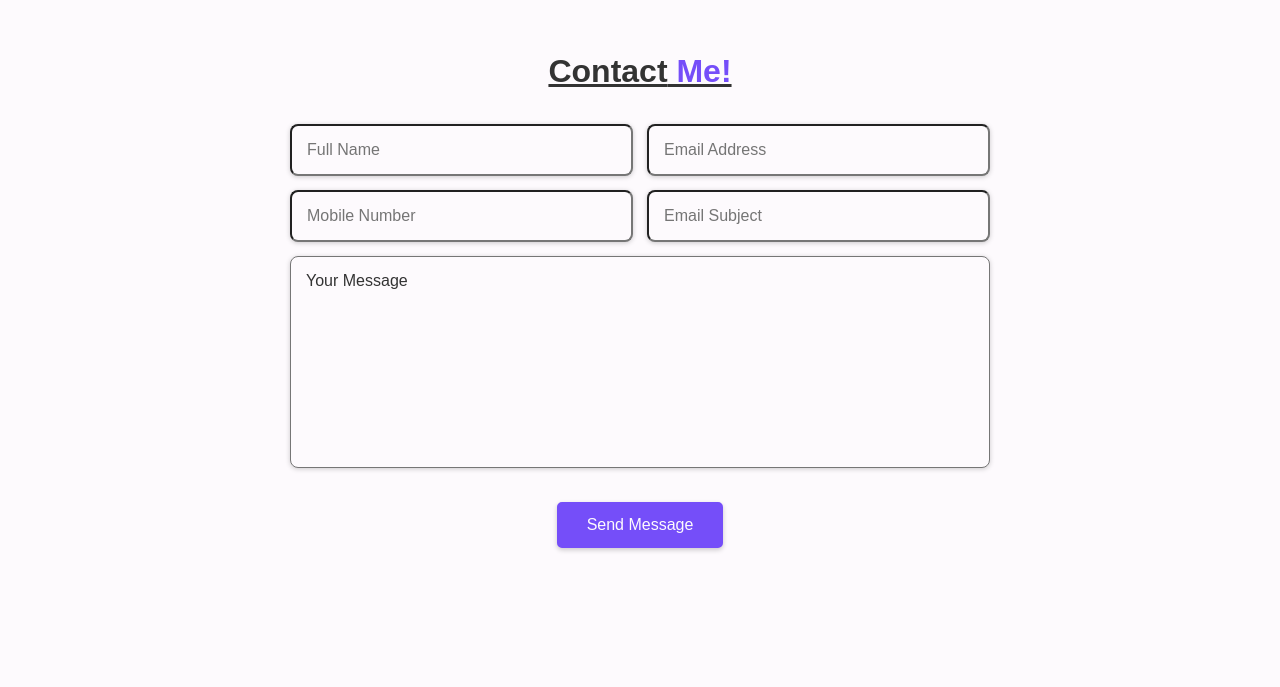
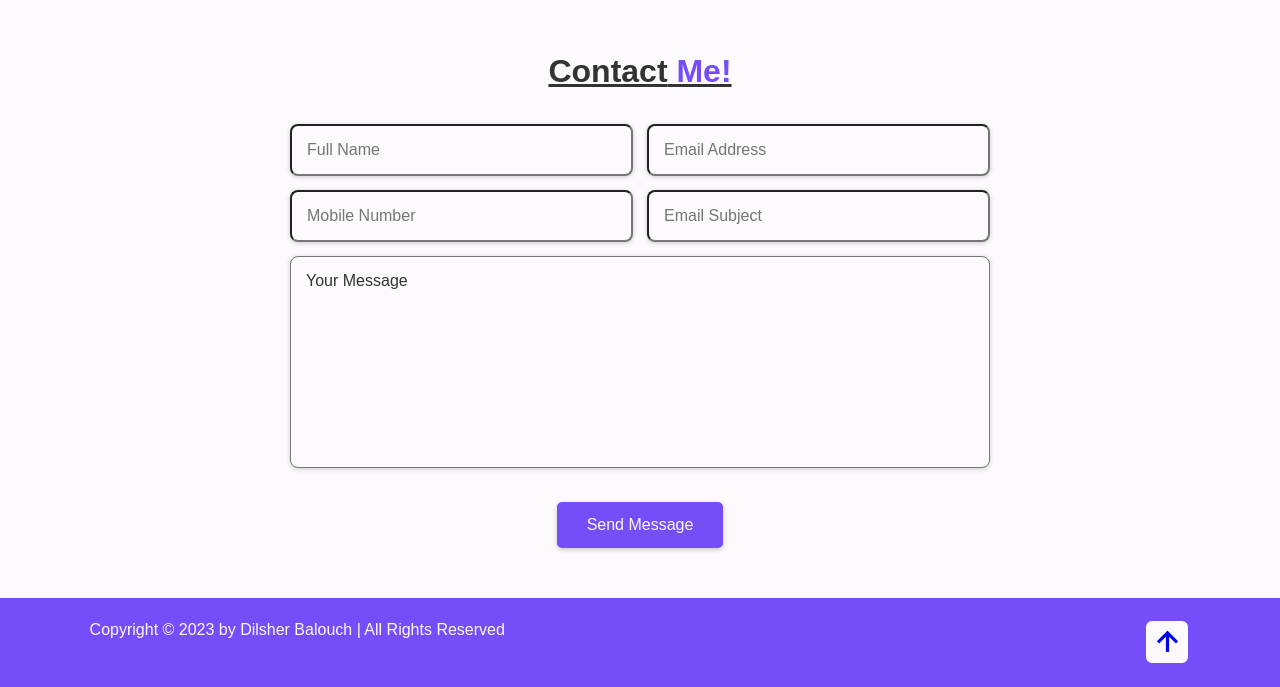
Before and after one commit to DilsherB/modern-portfolio, a website with bundled scripts: page src/index.html in a window 1280 px wide. Shown: the part 4230-4917 px from the top of the page. Before the commit the page ends 4828 px from the top, so only its background shows below. Built offline with nearby package versions, Linux system fonts and the light colour scheme.

Commit message:
footer completed.

```diff
--- a/src/index.html
+++ b/src/index.html
@@ -247,6 +247,16 @@
         <input type="submit" value="Send Message" class="btn">
       </form>
     </section>
+
+    <!-- Footer Section -->
+    <footer class="footer">
+      <div class="footer-text">
+        <p>Copyright &copy; 2023 by Dilsher Balouch | All Rights Reserved</p>
+      </div>
+      <div class="footerIcon-top">
+        <a href="#home"><i class='bx bx-up-arrow-alt' ></i></a>
+      </div>
+    </footer>
   </body>
   <script src="index.js"></script>
 </html>
--- a/src/style.css
+++ b/src/style.css
@@ -435,3 +435,34 @@ h4 {
   margin-top: 2rem;
   cursor: pointer;
 }
+
+.footer {
+  height: fit-content;
+  display: flex;
+  justify-content: space-between;
+  align-items: center;
+  flex-wrap: wrap;
+  padding: 2rem 7%;
+  background: var(--main-color);
+}
+
+.footer p {
+  color: var(--white-color);
+  font-size: 1.6rem;
+}
+
+.footer .footerIcon-top a {
+  display: inline-flex;
+  justify-content: center;
+  align-items: center;
+  padding: 0.2rem;
+  background: var(--white-color);
+  border-radius: 0.8rem;
+  border: 0.2rem solid var(--main-color);
+  outline: 0.2rem solid transparent;
+  transition: 0.5s ease;
+}
+
+.footer .footerIcon-top a:hover {
+  outline-color: var(--white-color);
+}
```
